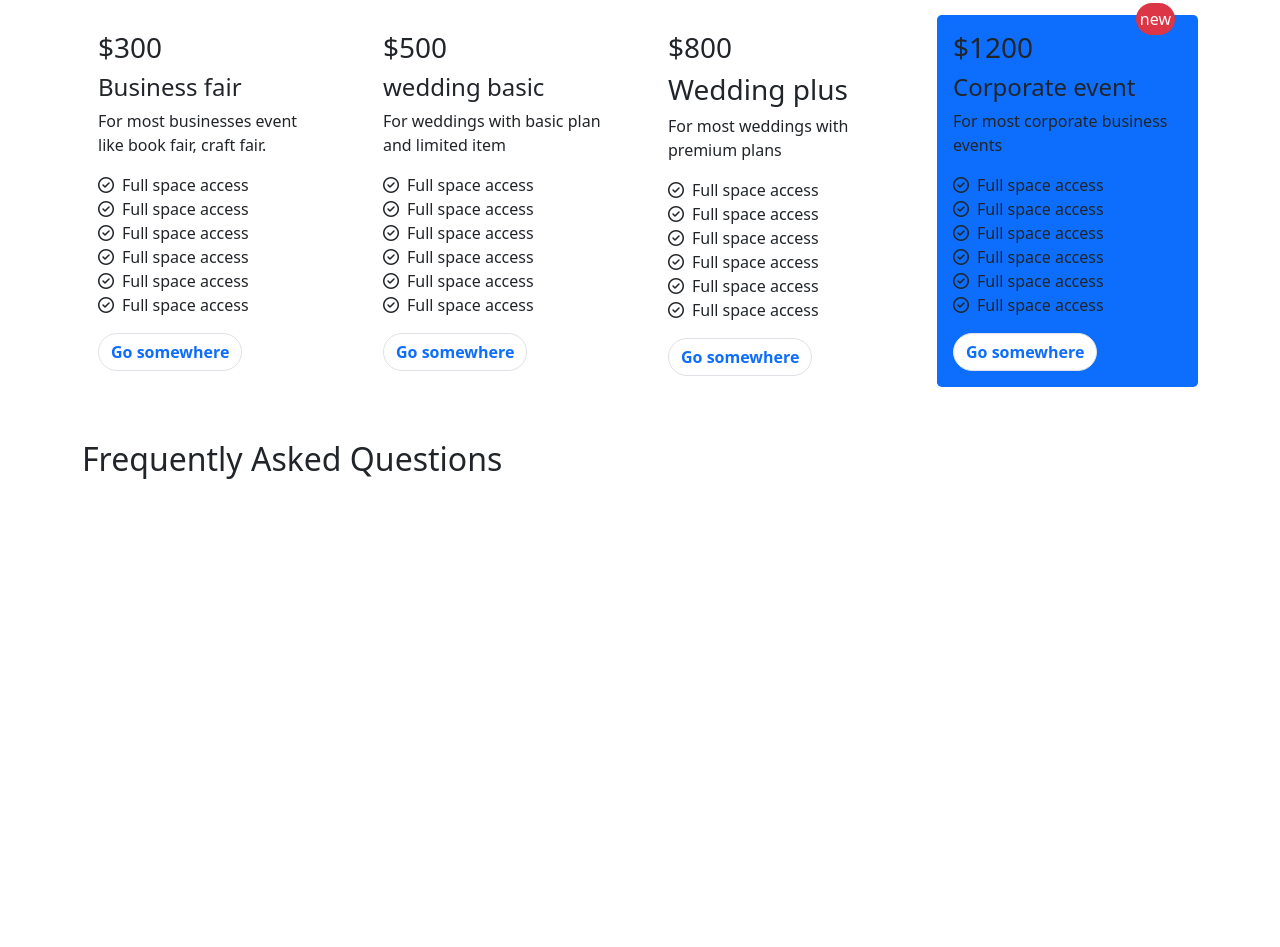
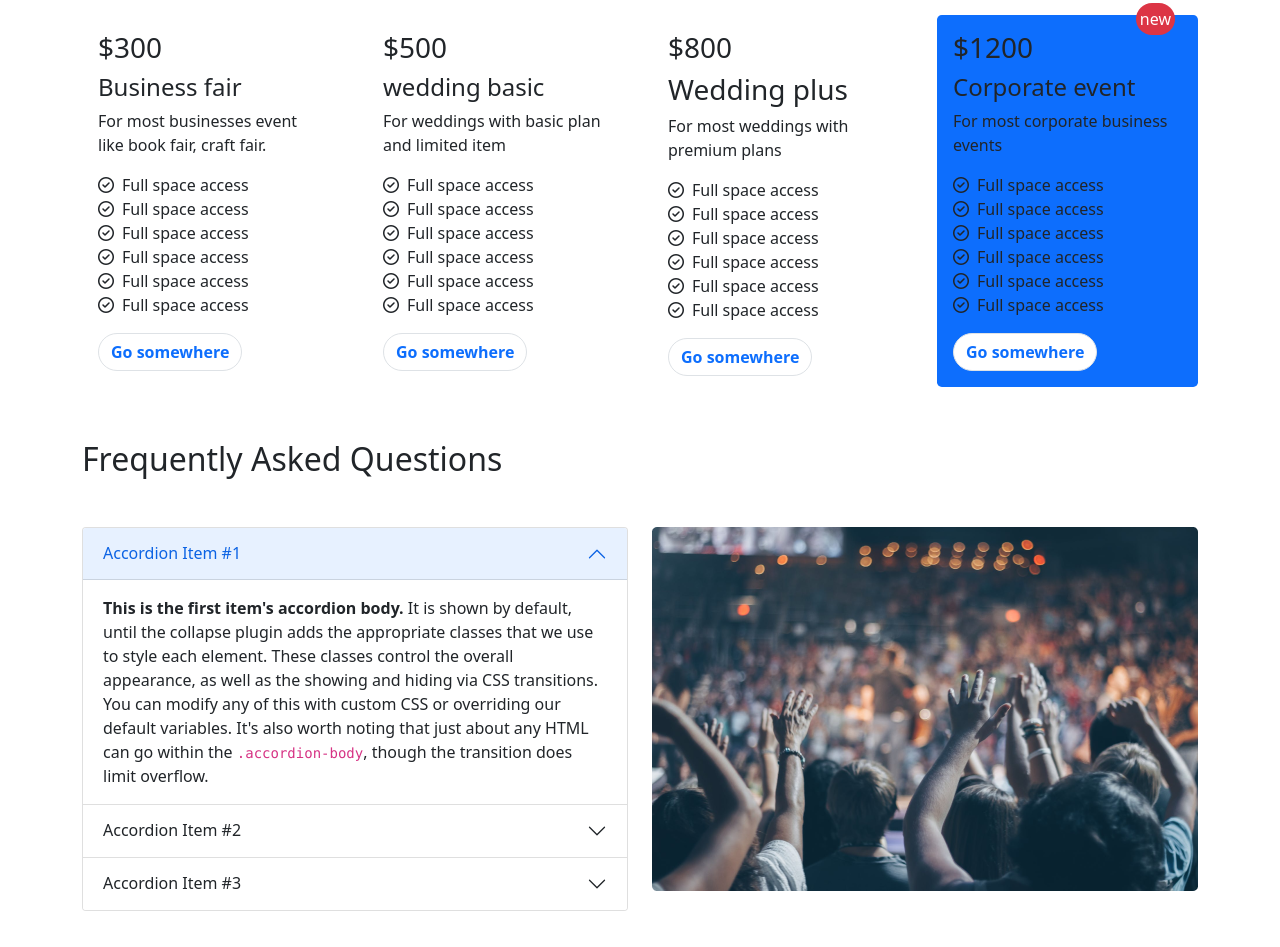
Before and after one commit to nazmul-2020/Convention-Center, a plain HTML site: page index.html in a window 1280 px wide. Shown: the part 685-1632 px from the top of the page. Before the commit the page ends 1244 px from the top, so only its background shows below. Drawn offline with nearby package versions, Linux system fonts and the light colour scheme.

Commit message:
footer add

```diff
--- a/index.html
+++ b/index.html
@@ -167,18 +167,63 @@
             <!-- Frequently Asked Questions start -->
             <section class="container my-5">
                 <h2>Frequently Asked Questions</h2>
-                <div class="row">
+                <div class="row my-5">
                     <div class="col-lg-6">
-
+                        <div class="accordion" id="accordionExample">
+                            <div class="accordion-item">
+                              <h2 class="accordion-header" id="headingOne">
+                                <button class="accordion-button" type="button" data-bs-toggle="collapse" data-bs-target="#collapseOne" aria-expanded="true" aria-controls="collapseOne">
+                                  Accordion Item #1
+                                </button>
+                              </h2>
+                              <div id="collapseOne" class="accordion-collapse collapse show" aria-labelledby="headingOne" data-bs-parent="#accordionExample">
+                                <div class="accordion-body">
+                                  <strong>This is the first item's accordion body.</strong> It is shown by default, until the collapse plugin adds the appropriate classes that we use to style each element. These classes control the overall appearance, as well as the showing and hiding via CSS transitions. You can modify any of this with custom CSS or overriding our default variables. It's also worth noting that just about any HTML can go within the <code>.accordion-body</code>, though the transition does limit overflow.
+                                </div>
+                              </div>
+                            </div>
+                            <div class="accordion-item">
+                              <h2 class="accordion-header" id="headingTwo">
+                                <button class="accordion-button collapsed" type="button" data-bs-toggle="collapse" data-bs-target="#collapseTwo" aria-expanded="false" aria-controls="collapseTwo">
+                                  Accordion Item #2
+                                </button>
+                              </h2>
+                              <div id="collapseTwo" class="accordion-collapse collapse" aria-labelledby="headingTwo" data-bs-parent="#accordionExample">
+                                <div class="accordion-body">
+                                  <strong>This is the second item's accordion body.</strong> It is hidden by default, until the collapse plugin adds the appropriate classes that we use to style each element. These classes control the overall appearance, as well as the showing and hiding via CSS transitions. You can modify any of this with custom CSS or overriding our default variables. It's also worth noting that just about any HTML can go within the <code>.accordion-body</code>, though the transition does limit overflow.
+                                </div>
+                              </div>
+                            </div>
+                            <div class="accordion-item">
+                              <h2 class="accordion-header" id="headingThree">
+                                <button class="accordion-button collapsed" type="button" data-bs-toggle="collapse" data-bs-target="#collapseThree" aria-expanded="false" aria-controls="collapseThree">
+                                  Accordion Item #3
+                                </button>
+                              </h2>
+                              <div id="collapseThree" class="accordion-collapse collapse" aria-labelledby="headingThree" data-bs-parent="#accordionExample">
+                                <div class="accordion-body">
+                                  <strong>This is the third item's accordion body.</strong> It is hidden by default, until the collapse plugin adds the appropriate classes that we use to style each element. These classes control the overall appearance, as well as the showing and hiding via CSS transitions. You can modify any of this with custom CSS or overriding our default variables. It's also worth noting that just about any HTML can go within the <code>.accordion-body</code>, though the transition does limit overflow.
+                                </div>
+                              </div>
+                            </div>
+                          </div>
                     </div>
                     <div class="col-lg-6">
-                        <img src="" alt="">
+                        <img src="./images/people.png" alt="">
                     </div>
                 </div>
             </section>
             <!-- Frequently Asked Questions end -->
         </main>
+    <footer class="container mt-5">
+        <div>
+            <p></p>
+        </div>
+        <div>
+            <p></p>
 
+        </div>
+    </footer>
     <!-- bootstrap js link-->
     <script src="https://cdn.jsdelivr.net/npm/bootstrap@5.0.2/dist/js/bootstrap.bundle.min.js" integrity="sha384-MrcW6ZMFYlzcLA8Nl+NtUVF0sA7MsXsP1UyJoMp4YLEuNSfAP+JcXn/tWtIaxVXM" crossorigin="anonymous"></script>
 </body>
```
Also changed, not shown: images/people.png (added).
